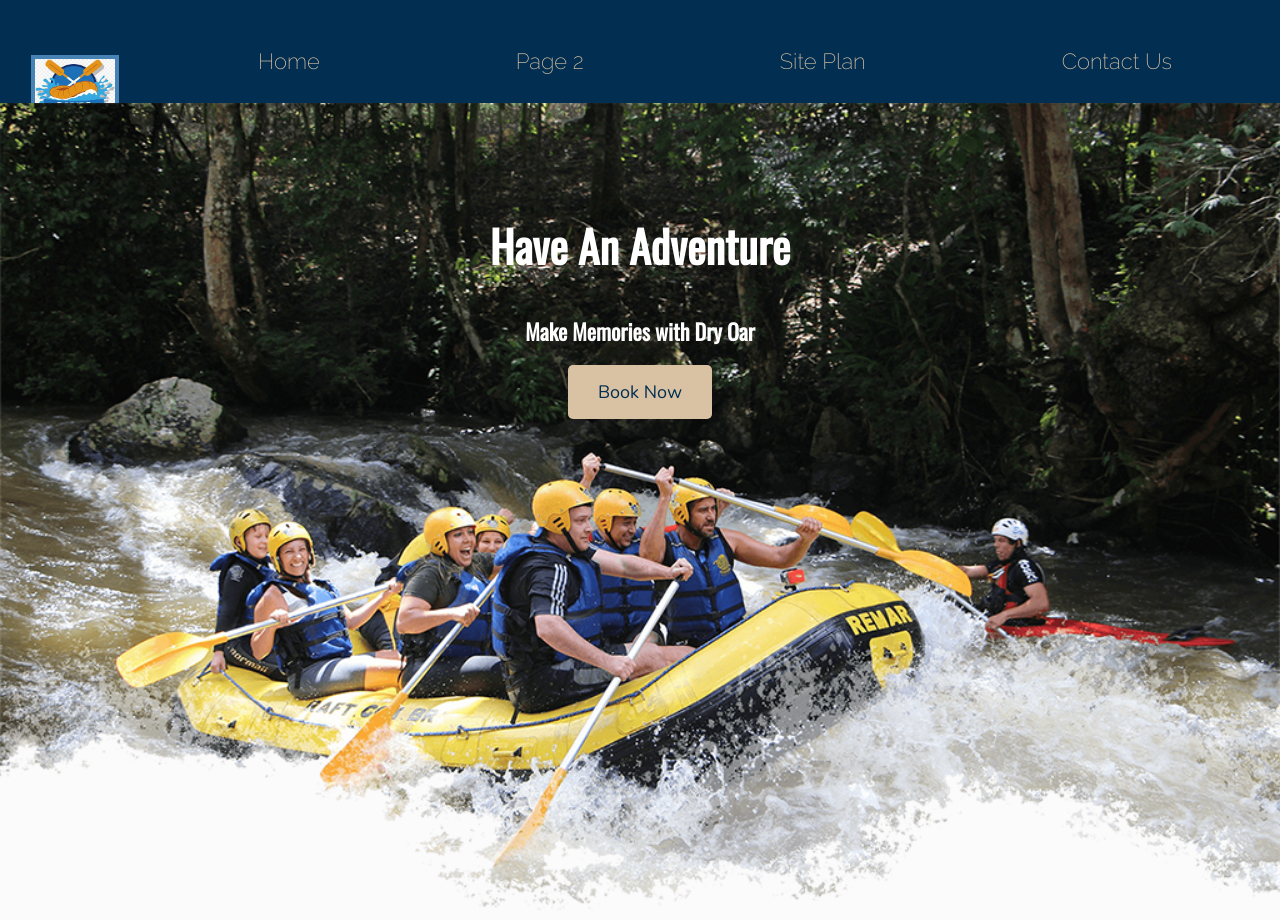
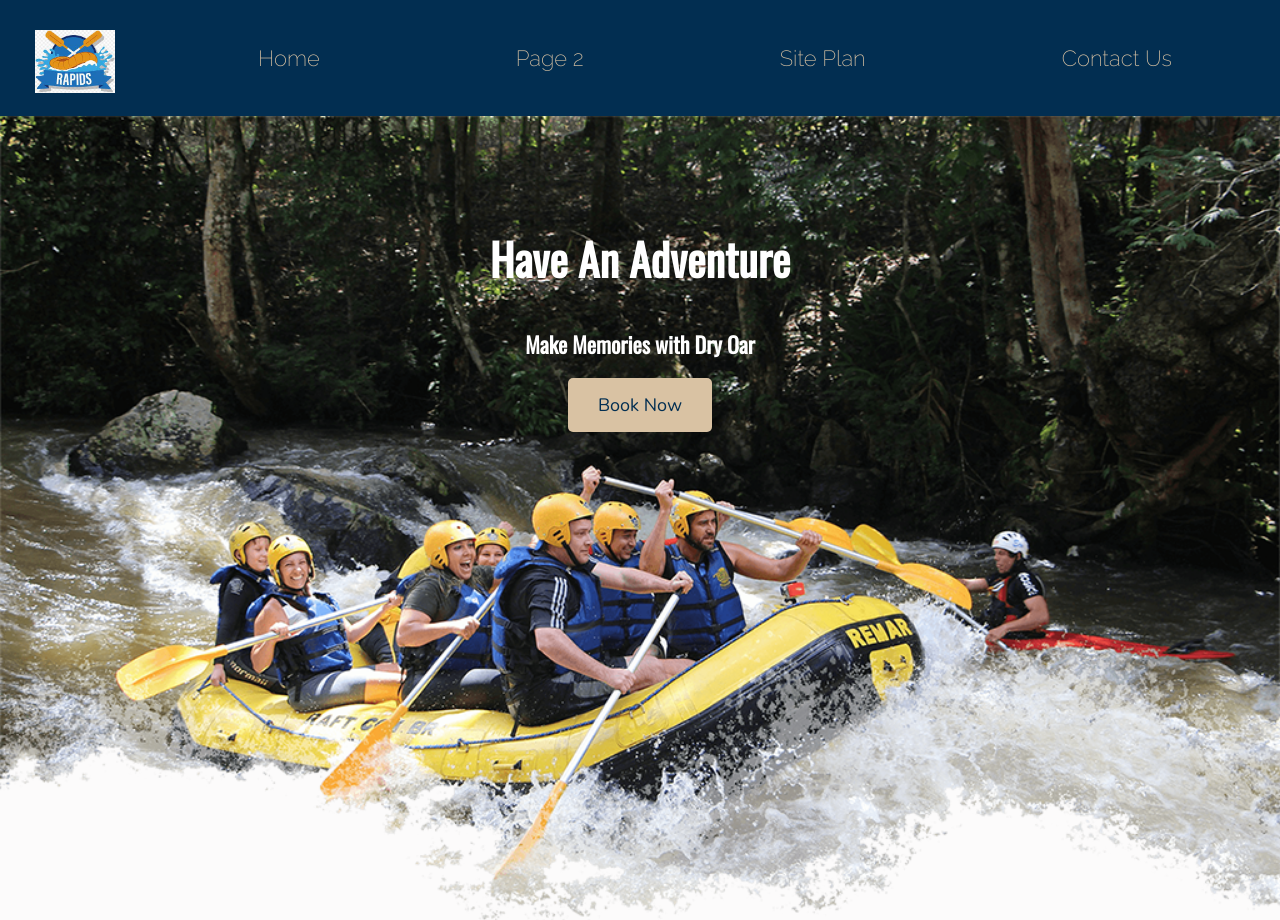
Before and after one commit to nikibasil/wdd130, a plain HTML site: page wwr/index.html in a window 1280 px wide. Shown: the top 920 px of the page. Drawn offline with nearby package versions, Linux system fonts and the light colour scheme.

Commit message:
logo changes

```diff
--- a/wwr/styles/style.css
+++ b/wwr/styles/style.css
@@ -73,7 +73,7 @@ footer p a:hover {
 footer .social img  {
     padding-top: 15px;
     border: 0px;
-    width: 7%;
+    width: 25px;
     display:inline-block;
 }
 
@@ -183,7 +183,7 @@ h2 {
 
 .logo{
     width: 80px;
-    padding-bottom: 20%;
+    padding-top: 25px;
 
 }
 #logo_link {
@@ -195,7 +195,7 @@ h2 {
 #hero{
     display:grid;
     grid-template-columns: 1fr 3fr 1fr;
-    margin-top: -100px;
+    /* margin-top: -100px; */
 }
 
 #hero-box{
@@ -216,14 +216,15 @@ a {
     padding: 10px;
     color: white;
     /* margin: 40px; */
-    line-height: 1.5em;
+    /* line-height: 1.5em; */
 }
+
 img {
     /* padding: 25px; */
-    width: 80%;
+    /* width: 80%;
     display: block;
     margin: 50px auto;
-    border: 4px solid steelblue;
+    border: 4px solid steelblue; */
 }
 .rivers-card, .camping-card, .rapids-card {
     margin: 200px 0;
```
